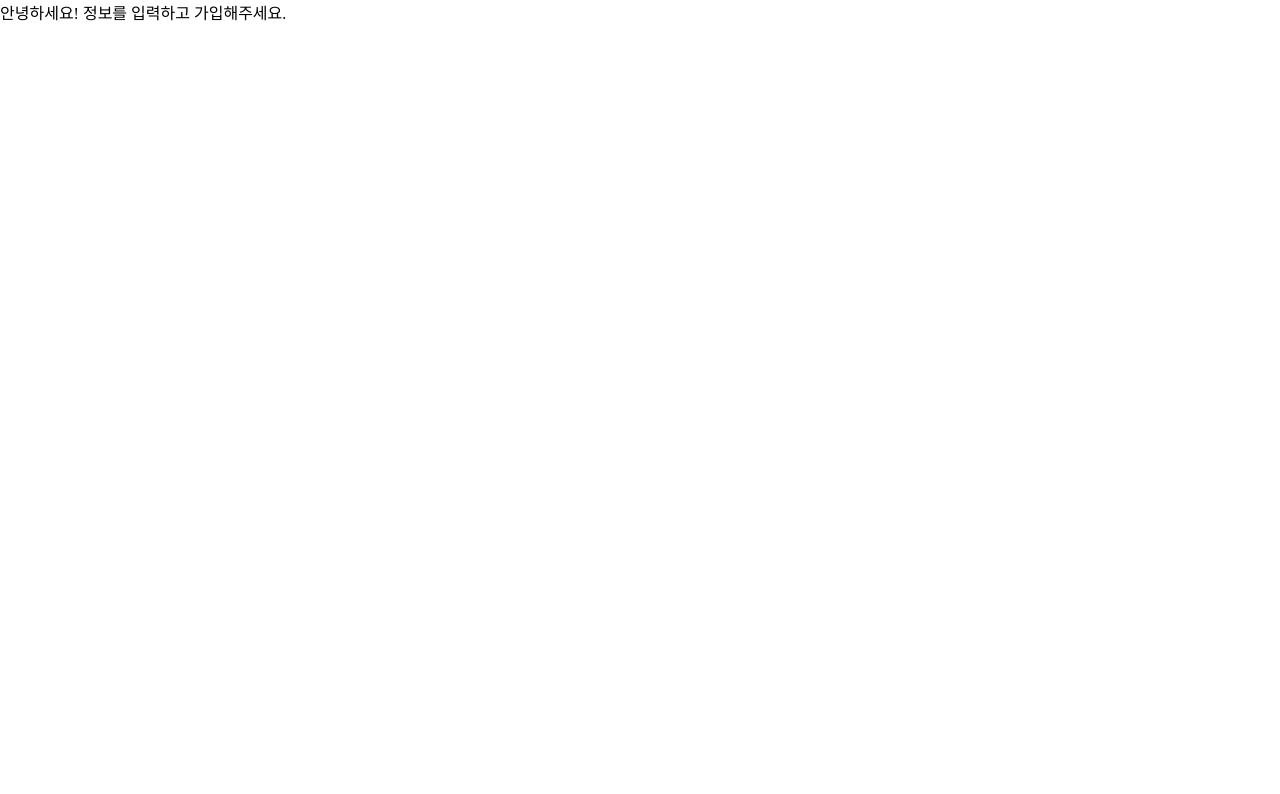
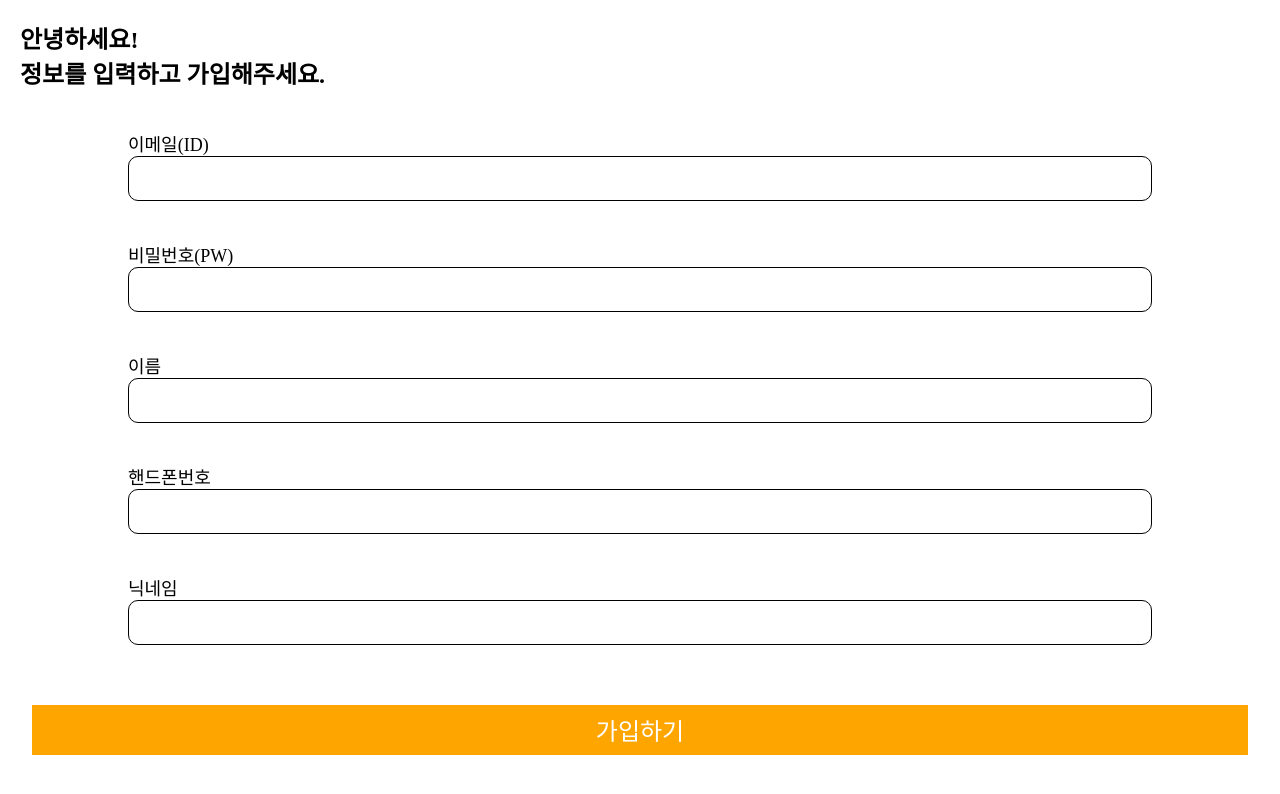
Before and after one commit to DKU-D-Coding/react-study-carrot-market, a React (Create React App) app in the folder bubbletea03-my-app/: page /register in a window 1280 px wide. Shown: the top 794 px of the page. Built offline with nearby package versions, Linux system fonts and the light colour scheme.

Commit message:
feat: 회원가입/로그인 페이지

```diff
--- a/bubbletea03-my-app/package.json
+++ b/bubbletea03-my-app/package.json
@@ -6,6 +6,7 @@
     "@testing-library/jest-dom": "^5.16.5",
     "@testing-library/react": "^13.4.0",
     "@testing-library/user-event": "^13.5.0",
+    "axios": "^1.3.2",
     "react": "^18.2.0",
     "react-dom": "^18.2.0",
     "react-router-dom": "^6.7.0",
--- a/bubbletea03-my-app/src/App.js
+++ b/bubbletea03-my-app/src/App.js
@@ -5,6 +5,7 @@ import WritingPage from './page/WritingPage';
 import CategorySelect from './page/CategorySelect';
 import RegisterPage from './page/RegisterPage';
 import { createGlobalStyle } from 'styled-components';
+import LoginPage from './page/LoginPage';
 
 export default function App() {
   return (
@@ -16,6 +17,7 @@ export default function App() {
 			<Route path="/writing" element={<WritingPage/>} />
 			<Route path="/select-category" element={<CategorySelect/>} />
 			<Route path="/register" element={<RegisterPage/>} />
+			<Route path="/login" element={<LoginPage/>} />
 		</Routes>
 		<GlobalStyle/>
 	</BrowserRouter>
@@ -24,7 +26,7 @@ export default function App() {
 
 const GlobalStyle = createGlobalStyle`
 	body {
-    margin: 0;
+    	margin: 0;
 	}
 
 	button {
@@ -33,7 +35,7 @@ const GlobalStyle = createGlobalStyle`
 	}
 
 	input, textarea {
-		all: unset;
+		border: 0;
 		box-sizing: border-box;
 	}
 
--- /dev/null
+++ b/bubbletea03-my-app/src/page/LoginPage.js
@@ -0,0 +1,58 @@
+import styled from 'styled-components';
+import { useState } from 'react';
+import axios from 'axios';
+
+export default function LoginPage() {
+
+    const [inputState, setInputState] = useState({
+        email: '',
+        pw: '',
+    });
+
+    const handleSubmit = function() {
+        axios({
+            method: 'post',
+            url: 'http://103.218.158.186/api/user/login',
+          headers: {
+            'Content-Type': 'application/json'
+          },
+            data: JSON.stringify(inputState)
+        })
+        .then((response) => {
+          console.log(JSON.stringify(response.data));
+        })
+        .catch((error) => {
+          console.log(error);
+        });
+    }
+    return (<>
+        로그인하기
+
+        <form onSubmit={(e) => {
+            e.preventDefault();
+            handleSubmit();
+        }}>
+            <label>
+                <p>이메일(ID)</p>
+                <InputBox type="text" value={inputState.email} onChange={(e) => {
+                    setInputState({...inputState, email: e.target.value})
+                }}/>
+            </label>
+
+            <label>
+                <p>비밀번호(PW)</p>
+                <InputBox type="text" value={inputState.pw} onChange={(e) => {
+                    setInputState({...inputState, pw: e.target.value})
+                }}/>
+            </label>
+
+            <input value="[로그인]" type="submit"/>
+        </form>
+    </>);
+}
+
+const InputBox = styled.input`
+    display: block;
+    margin: 20px;
+    border: 1px solid black;
+`
--- a/bubbletea03-my-app/src/page/RegisterPage.js
+++ b/bubbletea03-my-app/src/page/RegisterPage.js
@@ -1,20 +1,132 @@
 import styled from 'styled-components';
+import { useState } from 'react';
+import axios from 'axios';
 
 export default function RegisterPage() {
 
-    window.scrollTo(0, 0);
+    const [warningModalMsg, setWarningModalMsg] = useState(''); // Warning 메시지
+
+    const [inputState, setInputState] = useState({
+        email: '',
+        pw: '',
+        name: '',
+        phone: '',
+        nickName: '',
+    });
+
+    const handleSubmit = function() {
+        axios({
+            method: 'post',
+            url: 'http://103.218.158.186/api/user/signup',
+          headers: {
+            'Content-Type': 'application/json'
+          },
+            data: JSON.stringify(inputState)
+        })
+        .then((response) => {
+            console.log(JSON.stringify(response.data));
+        })
+        .catch((error) => {
+            console.log(error);
+            setWarningModalMsg(error.response.data.message);
+        });
+    }
     return (<>
-        안녕하세요!
-        정보를 입력하고 가입해주세요.
+        <TitleH2>
+            <p>안녕하세요!</p>
+            <p>정보를 입력하고 가입해주세요.</p>
+        </TitleH2>
 
-        <input type="text"/>
-        <input type="text"/>
-        <input type="text"/>
-        <input type="text"/>
-        <input type="text"/>
+        <form onSubmit={(e) => {
+            e.preventDefault();
+            handleSubmit();
+        }}>
+            <InputLabel>
+                <p>이메일(ID)</p>
+                <input type="text" value={inputState.email} onChange={(e) => {
+                    setInputState({...inputState, email: e.target.value});
+                    setWarningModalMsg('');
+                }}/>
+            </InputLabel>
+
+            <InputLabel>
+                <p>비밀번호(PW)</p>
+                <input type="password" value={inputState.pw} onChange={(e) => {
+                    setInputState({...inputState, pw: e.target.value});
+                    setWarningModalMsg('');
+                }}/>
+            </InputLabel>
+
+            <InputLabel>
+                <p>이름</p>
+                <input type="text" value={inputState.name} onChange={(e) => {
+                    setInputState({...inputState, name: e.target.value});
+                    setWarningModalMsg('');
+                }}/>
+            </InputLabel>
+
+            <InputLabel>
+                <p>핸드폰번호</p>
+                <input type="text" value={inputState.phone} onChange={(e) => {
+                    setInputState({...inputState, phone: e.target.value});
+                    setWarningModalMsg('');
+                }}/>
+            </InputLabel>
+
+            <InputLabel>
+                <p>닉네임</p>
+                <input type="text" value={inputState.nickName} onChange={(e) => {
+                    setInputState({...inputState, nickName: e.target.value});
+                    setWarningModalMsg('');
+                }}/>
+            </InputLabel>
+
+            {
+                warningModalMsg
+                ?
+                    <RegisterInputBtn value={warningModalMsg} type="button" bgcolor="lightcoral"/>
+                    :
+                    <RegisterInputBtn value="가입하기" type="submit"/>
+            }
+        </form>
     </>);
 }
 
-const InputBox = styled.input`
-    border: 1px soild black;
+const TitleH2 = styled.h2`
+    margin-left: 20px;
+    p {
+        margin: 0;
+    }
 `
+
+const InputLabel = styled.label`
+    display: block;
+    margin: 40px 0;
+
+    p {
+        margin: 0;
+        margin-left: 10%;
+        font-size: large;
+    }
+
+    input {
+        display: block;
+        width: 80%;
+        height: 45px;
+        margin: 0 auto;
+        font-size: large;
+        border: 1px solid black;
+        border-radius: 10px;
+    }
+`
+
+const RegisterInputBtn = styled.input`
+    display: block;
+    width: 95%;
+    height: 50px;
+    font-size: x-large;
+    margin: 0 auto;
+    margin-top: 60px;
+    background-color: ${({bgcolor}) => bgcolor || "orange"};
+    color: white;
+`
```
Also changed, not shown: bubbletea03-my-app/src/component/product-page/UserContent.js (+7 -5 lines), 1 other file (tests, documents, lock files or other folders).
